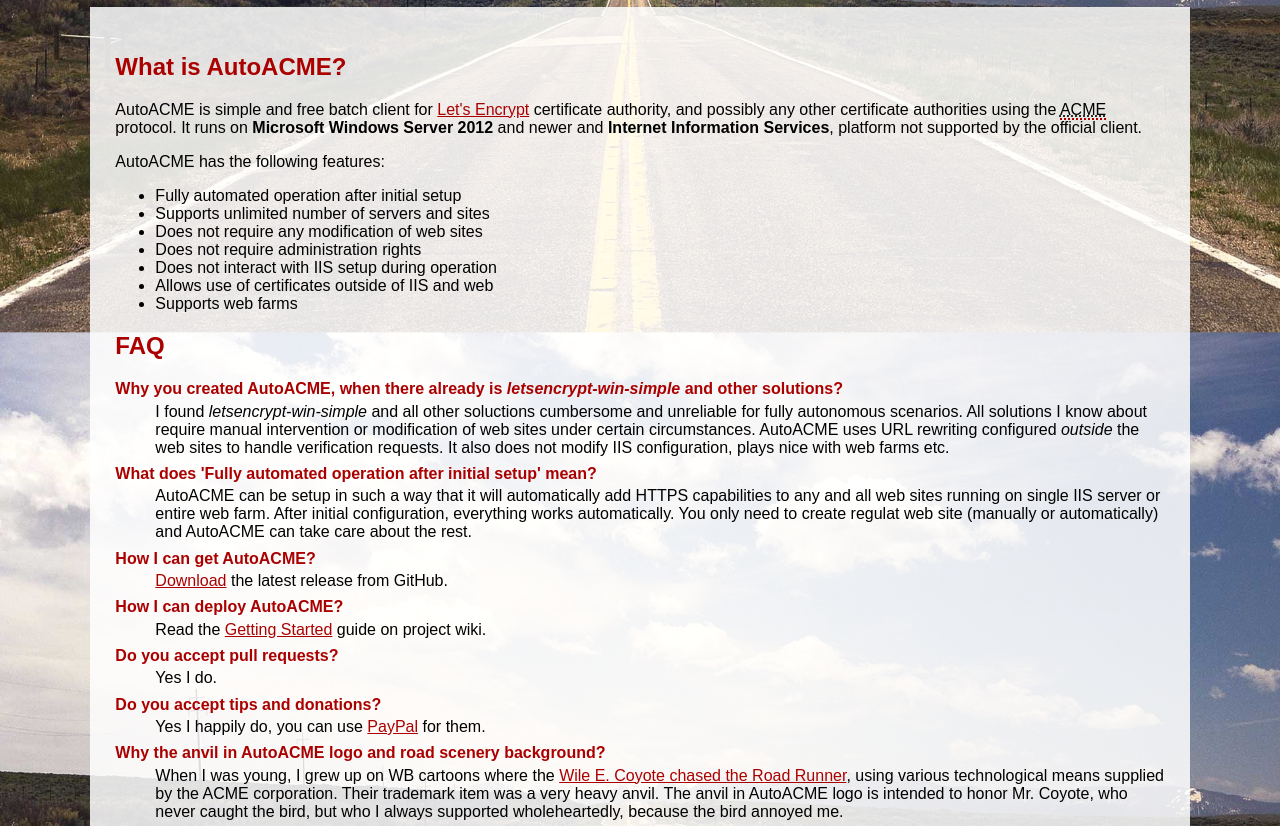
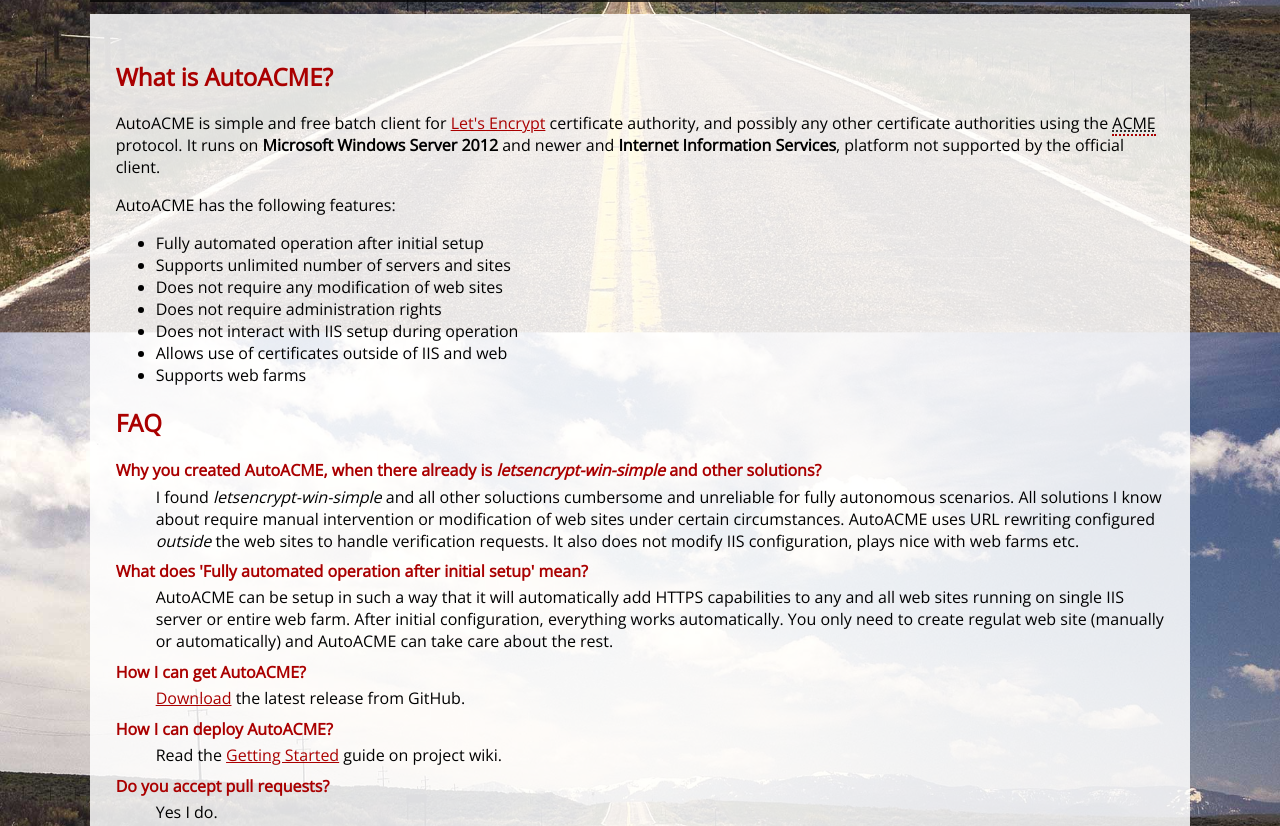
Before and after one commit to ridercz/AutoACME, a plain HTML site: page docs/index.html in a window 1280 px wide. Shown: the part 476-1302 px from the top of the page. Drawn offline with nearby package versions, Linux system fonts and the light colour scheme.

Commit message:
Using Open Sans font to match logo.

```diff
--- a/docs/Content/site.scss
+++ b/docs/Content/site.scss
@@ -5,7 +5,7 @@ $White: #fff;
 body {
     background-color: darken($White, 50);
     color: $Black;
-    font-family: Arial, Helvetica, sans-serif;
+    font-family: 'Open Sans', Arial, Helvetica, sans-serif;
     font-size: 1em;
     background-image: url(Images/background_road.jpg);
     background-position: center center;
--- a/docs/index.html
+++ b/docs/index.html
@@ -9,6 +9,7 @@
     <meta property="og:image" content="/Content/Images/AutoAcmeLogo_256.png" />
     <meta property="og:title" content="AutoACME" />
     <meta property="og:description" content="AutoACME is simple and free batch client for Let's Encrypt certificate authority, and possibly any other certificate authorities using the ACME protocol. It runs on Microsoft Windows Server 2012 and newer and Internet Information Services, platform not supported by the official client." />
+    <link rel="stylesheet" type="text/css" href="https://fonts.googleapis.com/css?family=Open+Sans" />
     <link rel="stylesheet" type="text/css" href="/Content/site.min.css" />
     <link rel="apple-touch-icon" sizes="180x180" href="/apple-touch-icon.png">
     <link rel="icon" type="image/png" href="/favicon-32x32.png" sizes="32x32">
```
Also changed, not shown: docs/Content/site.css, docs/Content/site.min.css.
